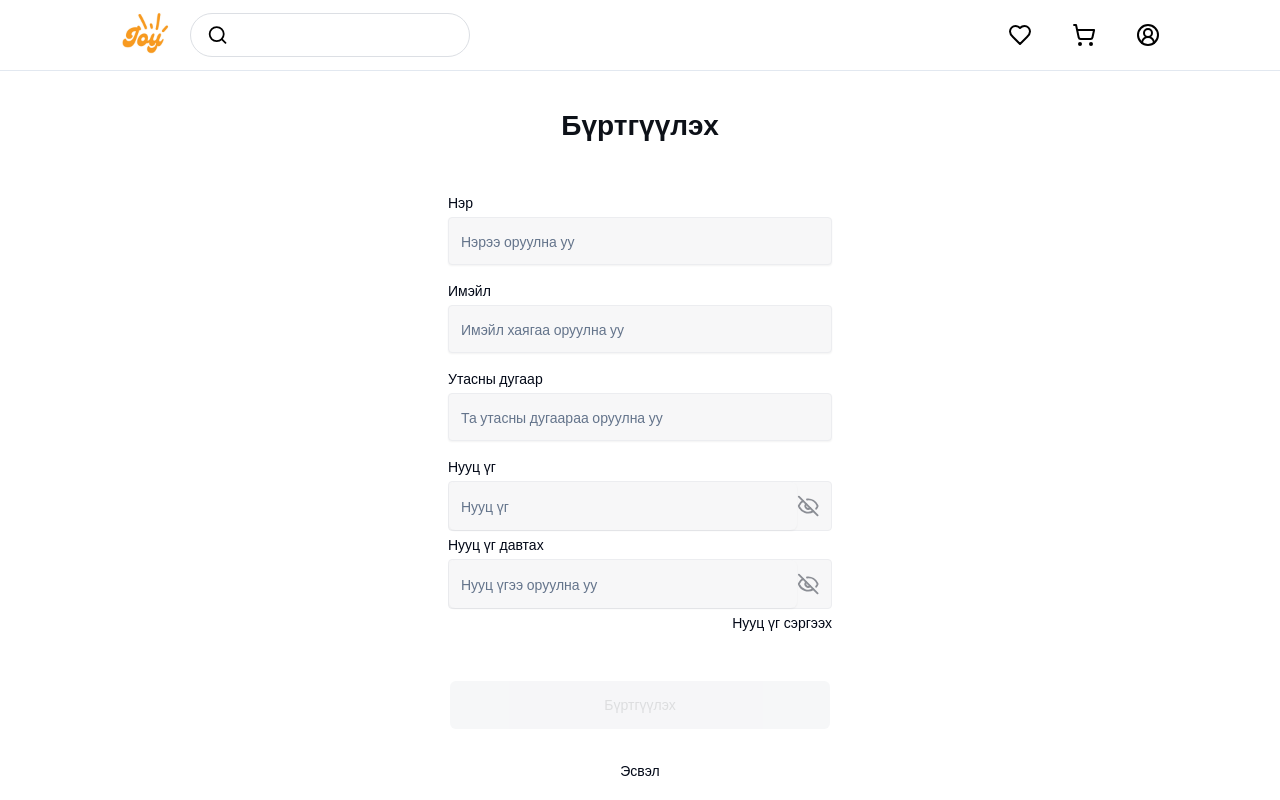
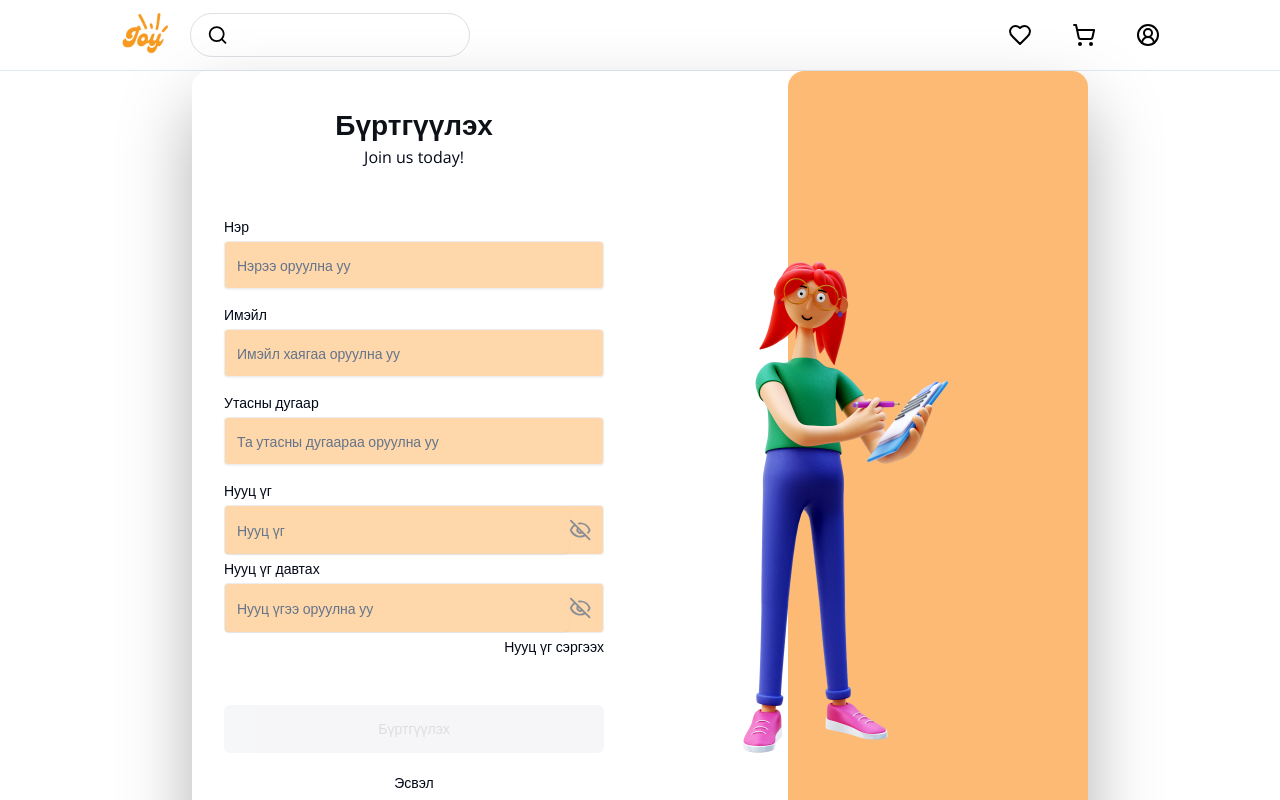
Before and after one commit to ksubi666/Joy, a Next.js app in the folder FE/: page /signup in a window 1280 px wide. Shown: the top 800 px of the page. Built offline with nearby package versions, Linux system fonts and the light colour scheme.

Commit message:
[FE] Sign up design update but not sure

```diff
--- a/FE/src/components/SignUp.tsx
+++ b/FE/src/components/SignUp.tsx
@@ -5,6 +5,9 @@ import { EyeIcon, EyeOff } from 'lucide-react';
 import Link from 'next/link';
 import { useState } from 'react';
 import { axiosInstance } from '@/lib/axios';
+import Image from 'next/image';
+import Model from '@/assets/model.png';
+
 
 
 
@@ -18,18 +21,18 @@ interface FormData {
 
 export const styles = {
   container:
-    'w-[448px] h-fit rounded-[16px] flex flex-col gap-[48px] p-8 bg-white m-auto pb-20',
+    'w-[448px] h-fit  flex flex-col gap-[48px] p-8 bg-white m-auto pb-20 rounded-l-2xl',
   header: 'text-[#0D1118] text-center text-[28px] font-bold',
   form: 'flex flex-col items-start gap-4 w-full text-sm',
   inputContainer: 'flex flex-col gap-1 w-full text-sm',
-  subContainer: 'flex flex-col w-full gap-8 items-center text-sm',
+  subContainer: 'flex flex-col w-full gap-5 items-center text-sm',
   input:
-    'w-full flex items-center justify-between border-[#ECEDF0] border-[0.5px] bg-[#F7F7F8] text-[#8B8E95] rounded-[4px] pr-3',
+    'w-full flex items-center justify-between border-[#ECEDF0] border-[0.5px] bg-orange-200 text-[#8B8E95] rounded-[4px] pr-3',
   Button1:
     'w-[380px] font-normal px-4 py-2 bg-[#F79A1F] text-white disabled:bg-[#EEEFF2] disabled:text-[#1C20243D] h-12',
   Button2:
     'w-[380px] bg-white border-[#EB4F47] border-[1px] text-[#272727] font-normal px-4 py-2 hover:bg-[#EB4F47] hover:text-white flex items-center justify-center rounded-lg h-12',
-  borderOff: 'bg-[#F7F7F8] border-0',
+  borderOff: 'bg-orange-200 border-0',
 };
 
 
@@ -84,10 +87,13 @@ export const Signup = () => {
   };
 
   return (
-    <form className={styles.container} onSubmit={handleSubmit}>
-      <div className={styles.header}>
-        <h2>Бүртгүүлэх</h2>
+    <div className='flex items-center w-[896px] drop-shadow-[0_35px_35px_rgba(0,0,0,0.30)] rounded-2xl justify-between mx-auto'>
+      <form className={styles.container} onSubmit={handleSubmit}>
+      <div >
+        <h2 className={styles.header}>Бүртгүүлэх</h2>
+        <h3 className='flex justify-center'>Join us today!</h3>
       </div>
+
       {error && <p className="text-red-500">{error}</p>}
       {success && <p className="text-green-500">{success}</p>}
       <div className={styles.form}>
@@ -181,6 +187,17 @@ export const Signup = () => {
           Нэвтрэх
         </Link>
       </div>
-    </form>
+      </form>
+
+      <div className='flex w-full h-[870px] bg-white items-center justify-end rounded-r-2xl'>
+        <Image src={Model}
+        className='absolute'
+        width={500}
+        alt='model'
+        />
+        <div className='bg-orange-300 rounded-2xl w-[300px] h-full'></div>
+      </div>
+
+    </div>
   );
 };
```
Also changed, not shown: FE/src/assets/model.png (added).
